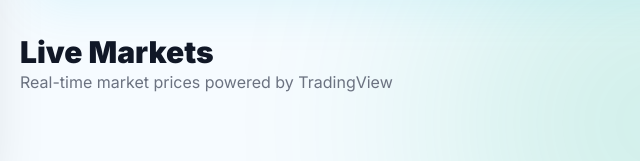
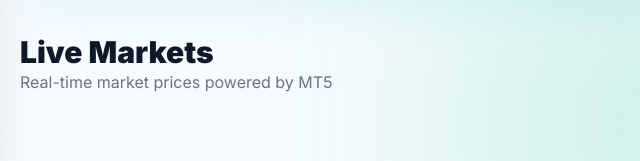
Before and after one commit to pharmmiracle123/Capitalsync, a plain HTML site: page homepage.html in a window 1280 px wide. Shown: the part 637-798 px from the top of the page, 0-640 px from the left. Drawn offline with nearby package versions, Linux system fonts and the light colour scheme; no server answers; a script that the page names is missing.

Commit message:
Update homepage.html

```diff
--- a/homepage.html
+++ b/homepage.html
@@ -731,7 +731,7 @@ Live Markets
 
 <p class="text-gray-500">
 
-Real-time market prices powered by TradingView
+Real-time market prices powered by MT5
 
 </p>
 
```
